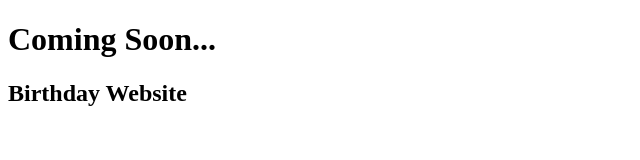
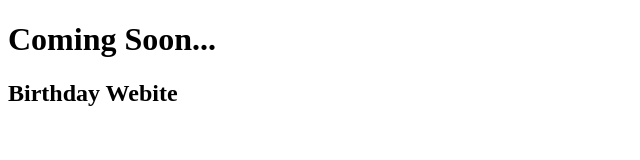
Before and after one commit to Eldarith-Blade/anna-raftsjo.github.io, a plain HTML site: page index.html in a window 1280 px wide. Shown: the full height of the page, 0-640 px from the left. Drawn offline with Linux system fonts and the light colour scheme.

Commit message:
Update index.html

```diff
--- a/index.html
+++ b/index.html
@@ -5,6 +5,6 @@
     </head>
     <body>
         <h1>Coming Soon...  </h1>
-        <h2>Birthday Website</h2>
+        <h2>Birthday Webite</h2>
     </body>
 </html>
```
